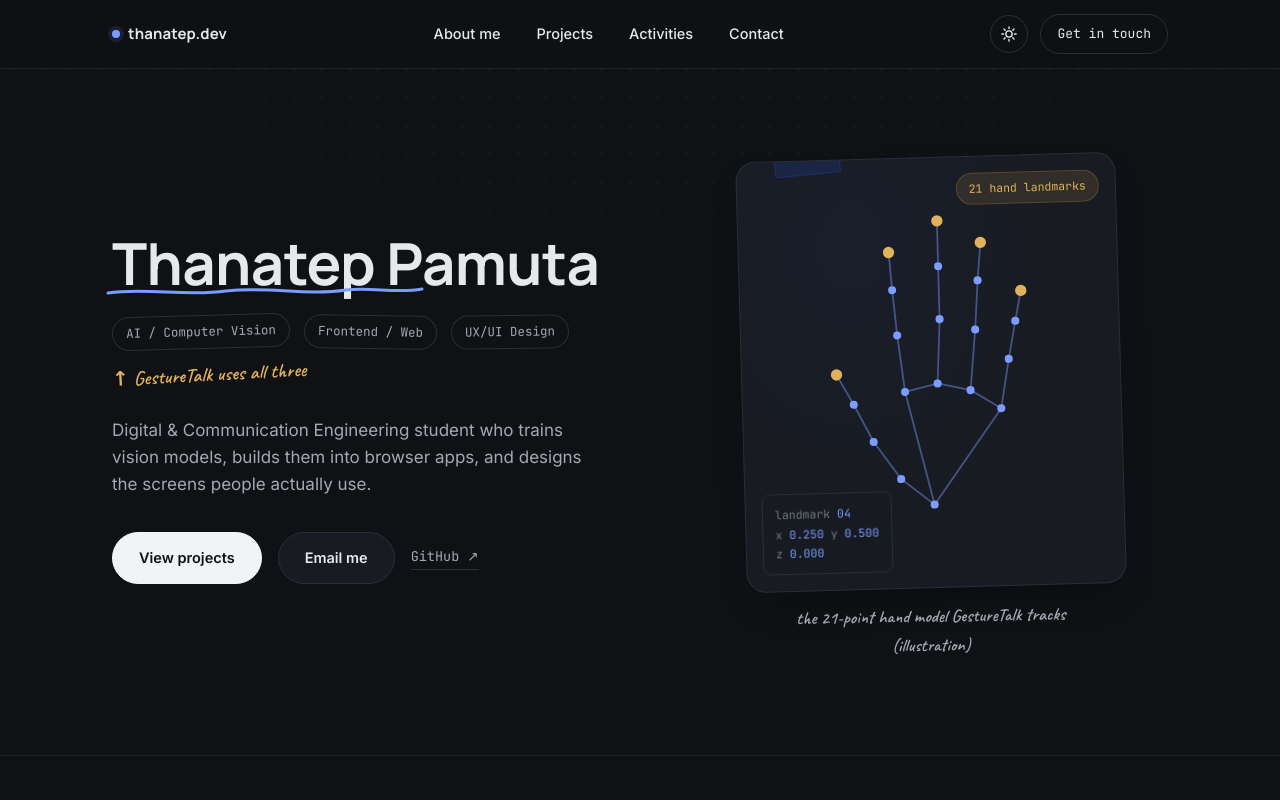
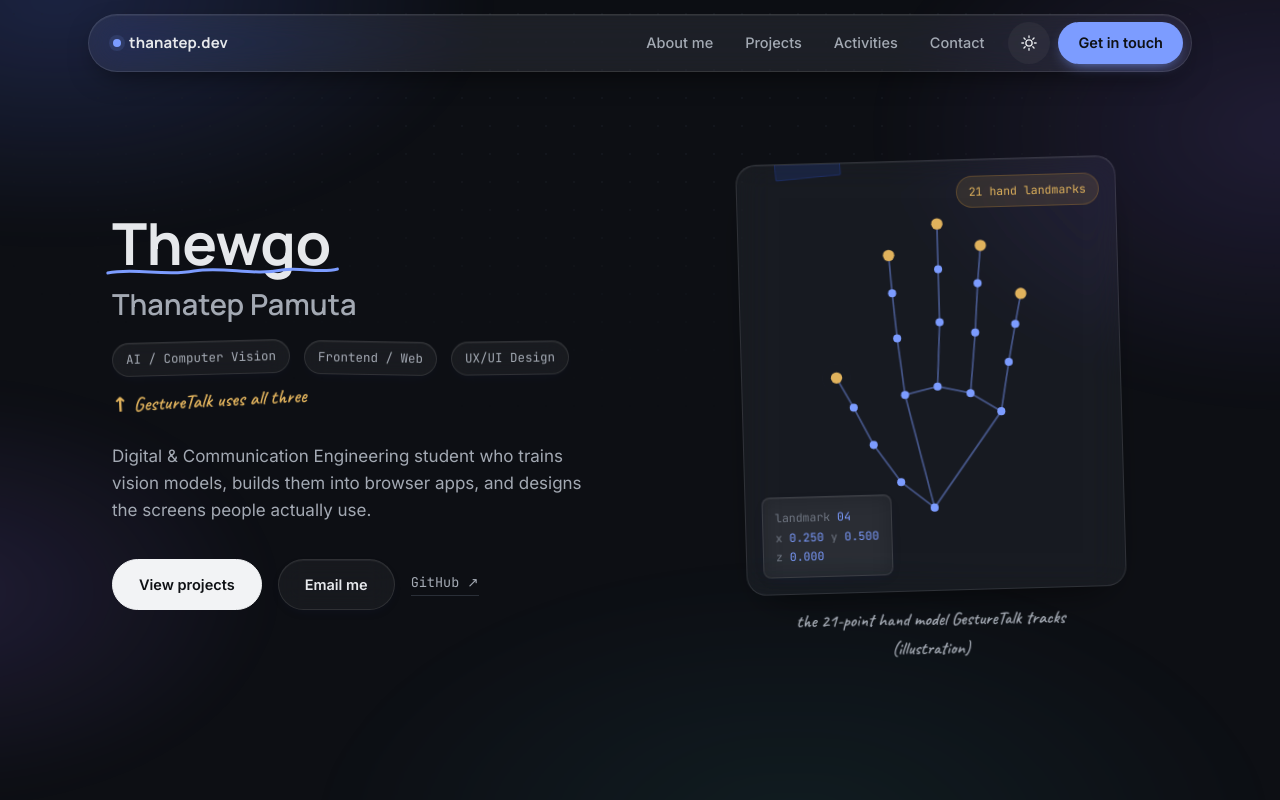
Before and after one commit to tanatep-thewgo/tanatep-thewgo.github.io, a plain HTML site: page index.html in a window 1280 px wide. Both pictures are taken after a click on the button "Switch to dark mode". Shown: the top 800 px of the page. Drawn offline with Linux system fonts and the light colour scheme.

Commit message:
Add files via upload

```diff
--- a/index.html
+++ b/index.html
@@ -276,9 +276,19 @@
     position: relative;
     display: inline-block;
   }
+  .hero h1 .nick{ position: relative; display: inline-block; }
+  .hero h1 .full{
+    display: block;
+    font-size: 0.5em;
+    font-weight: 600;
+    color: var(--text-muted);
+    margin-top: 16px;
+    letter-spacing: 0;
+  }
   .hero h1 .scribble{
     position: absolute;
-    left: -6px; right: -10px; bottom: -6px;
+    left: -6px; bottom: -6px;
+    width: calc(100% + 16px);
     height: 14px;
     pointer-events: none;
   }
@@ -819,6 +829,101 @@
     .carousel-nav button:disabled{ opacity: .35; cursor: default; }
     .carousel-nav svg{ width: 18px; height: 18px; }
   }
+
+  /* ---------- glass + soft gradient theme ---------- */
+  :root{
+    --page: #F5F7FC;
+    --blob-1: rgba(46,90,240,0.20);
+    --blob-2: rgba(140,110,255,0.17);
+    --blob-3: rgba(255,170,120,0.16);
+    --g-bg: rgba(255,255,255,0.55);
+    --g-bg-strong: rgba(255,255,255,0.72);
+    --g-line: rgba(255,255,255,0.85);
+    --g-hi: rgba(255,255,255,0.9);
+    --g-shadow: 0 18px 40px -22px rgba(30,45,110,0.28);
+  }
+  @media (prefers-color-scheme: dark){ :root:not([data-theme="light"]){ --page: #0D0F14;
+    --blob-1: rgba(90,120,255,0.20);
+    --blob-2: rgba(150,110,255,0.14);
+    --blob-3: rgba(60,190,200,0.08);
+    --g-bg: rgba(255,255,255,0.045);
+    --g-bg-strong: rgba(255,255,255,0.07);
+    --g-line: rgba(255,255,255,0.10);
+    --g-hi: rgba(255,255,255,0.06);
+    --g-shadow: 0 18px 40px -20px rgba(0,0,0,0.7); } }
+  :root[data-theme="dark"]{ --page: #0D0F14;
+    --blob-1: rgba(90,120,255,0.20);
+    --blob-2: rgba(150,110,255,0.14);
+    --blob-3: rgba(60,190,200,0.08);
+    --g-bg: rgba(255,255,255,0.045);
+    --g-bg-strong: rgba(255,255,255,0.07);
+    --g-line: rgba(255,255,255,0.10);
+    --g-hi: rgba(255,255,255,0.06);
+    --g-shadow: 0 18px 40px -20px rgba(0,0,0,0.7); }
+  body{ background: var(--page); }
+  body::before{
+    content:''; position: fixed; inset: -10%; z-index: 0; pointer-events: none;
+    background:
+      radial-gradient(40% 35% at 12% 8%, var(--blob-1), transparent 70%),
+      radial-gradient(38% 40% at 92% 22%, var(--blob-2), transparent 70%),
+      radial-gradient(45% 40% at 60% 95%, var(--blob-3), transparent 70%),
+      radial-gradient(30% 30% at 5% 70%, var(--blob-2), transparent 70%);
+    filter: blur(20px);
+  }
+  .bg-grid{ opacity: 0.35; }
+  .section{ border-bottom-color: transparent; }
+  /* floating pill nav */
+  header.nav{
+    top: 0; padding: 14px 24px 0;
+    background: transparent; border: 0;
+    -webkit-backdrop-filter: none; backdrop-filter: none;
+    pointer-events: none;
+  }
+  header.nav .nav-inner{
+    pointer-events: auto;
+    max-width: calc(var(--container) - 16px);
+    height: 58px;
+    padding: 0 8px 0 24px;
+    border-radius: 999px;
+    background: var(--g-bg-strong);
+    border: 1px solid var(--g-line);
+    -webkit-backdrop-filter: blur(20px) saturate(170%);
+            backdrop-filter: blur(20px) saturate(170%);
+    box-shadow: 0 10px 30px -14px rgba(30,45,110,0.30), inset 0 1px 0 var(--g-hi);
+  }
+  :root[data-theme="dark"] header.nav .nav-inner{ box-shadow: 0 10px 30px -12px rgba(0,0,0,0.7), inset 0 1px 0 var(--g-hi); }
+  header.nav .nav-links{ margin-left: auto; margin-right: 22px; gap: 28px; color: var(--text-muted); }
+  header.nav .nav-links a:hover{ color: var(--text); }
+  header.nav .nav-right{ gap: 8px; }
+  header.nav .theme-toggle{ width: 42px; height: 42px; background: rgba(127,127,127,0.10); border-color: transparent; box-shadow: none; }
+  header.nav .nav-cta{
+    font-family: var(--font-body); font-weight: 600; font-size: 14.5px;
+    padding: 0 20px; height: 42px; display: inline-flex; align-items: center;
+    background: var(--accent); color: #fff; border: 0;
+    box-shadow: 0 6px 16px -8px var(--accent);
+  }
+  header.nav .nav-cta:hover{ background: var(--accent); color:#fff; filter: brightness(1.08); transform: translateY(-1px); }
+  :root[data-theme="dark"] header.nav .nav-cta{ color: #0F1115; }
+  @media (max-width: 640px){
+    header.nav{ padding: 10px 12px 0; }
+    header.nav .nav-inner{ height: 54px; padding: 0 6px 0 18px; }
+  }
+  .landmark-card, .project-featured, .project-card, .cert-card{
+    background: var(--g-bg);
+    border: 1px solid var(--g-line);
+    -webkit-backdrop-filter: blur(18px) saturate(160%);
+            backdrop-filter: blur(18px) saturate(160%);
+    box-shadow: var(--g-shadow), inset 0 1px 0 var(--g-hi);
+  }
+  .project-featured{ background: var(--g-bg-strong); }
+  .project-card:hover, .cert-card:hover{ border-color: var(--accent-line); box-shadow: 0 24px 50px -24px rgba(46,90,240,0.35), inset 0 1px 0 var(--g-hi); }
+  .tag, .chip, .btn.ghost, .readout{
+    background: var(--g-bg);
+    border-color: var(--g-line);
+    -webkit-backdrop-filter: blur(12px); backdrop-filter: blur(12px);
+    box-shadow: 0 4px 14px -8px rgba(30,45,110,0.25), inset 0 1px 0 var(--g-hi);
+  }
+  .card-img, .gt-media{ border-radius: 10px; }
 </style>
 </head>
 <body>
@@ -850,7 +955,7 @@
     <section class="section hero" id="hero">
       <div class="wrap hero-grid">
         <div>
-          <h1>Thanatep Pamuta<svg class="scribble" viewBox="0 0 320 14" preserveAspectRatio="none" aria-hidden="true"><path d="M2,8 C40,2 80,12 120,6 C160,1 200,11 240,5 C265,1.5 290,9 316,4" fill="none" stroke="var(--accent)" stroke-width="3" stroke-linecap="round"/></svg></h1>
+          <h1><span class="nick">Thewgo<svg class="scribble" viewBox="0 0 320 14" preserveAspectRatio="none" aria-hidden="true"><path d="M2,8 C40,2 80,12 120,6 C160,1 200,11 240,5 C265,1.5 290,9 316,4" fill="none" stroke="var(--accent)" stroke-width="3" stroke-linecap="round"/></svg></span><span class="full">Thanatep Pamuta</span></h1>
           <div class="hero-tags">
             <span class="tag">AI / Computer Vision</span>
             <span class="tag">Frontend / Web</span>
```
